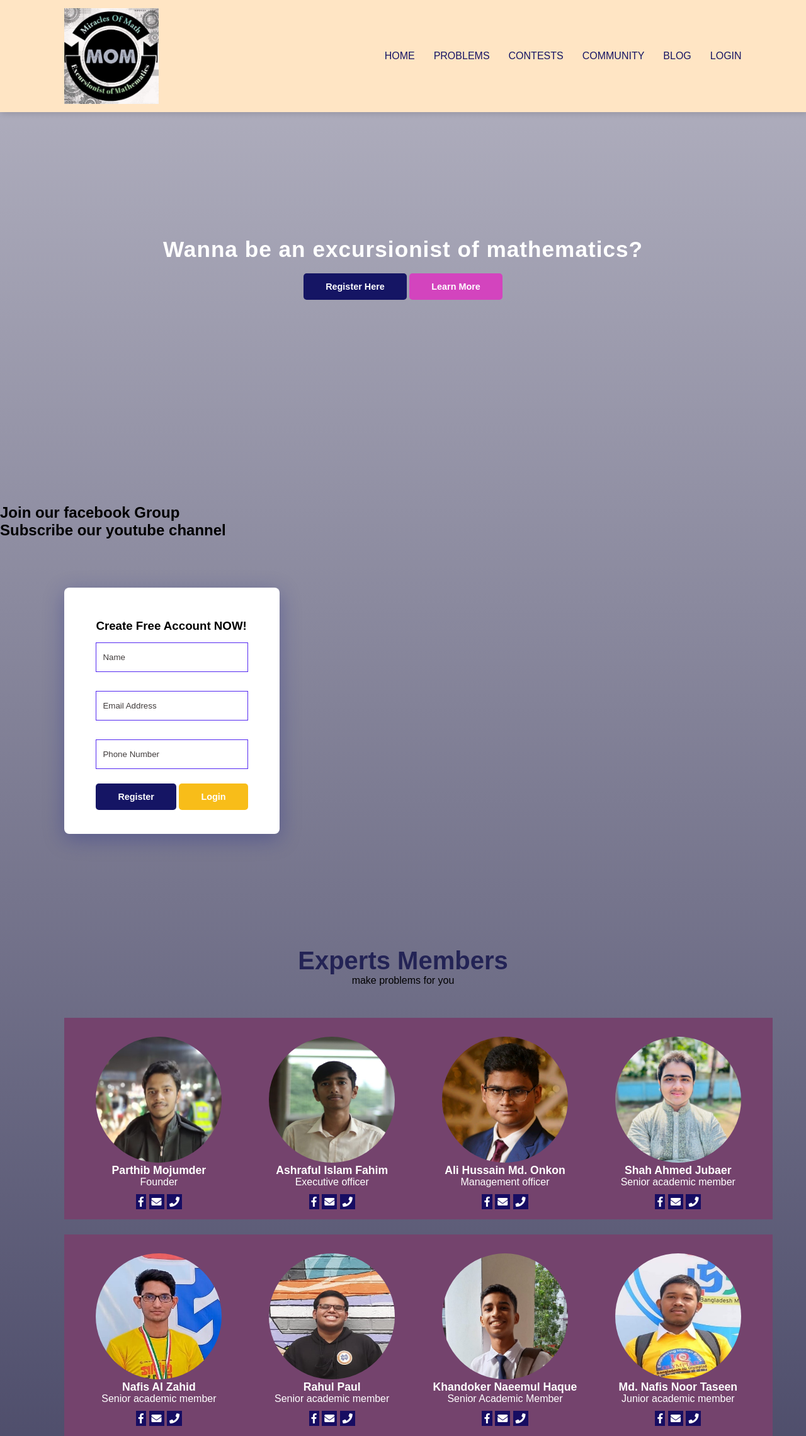
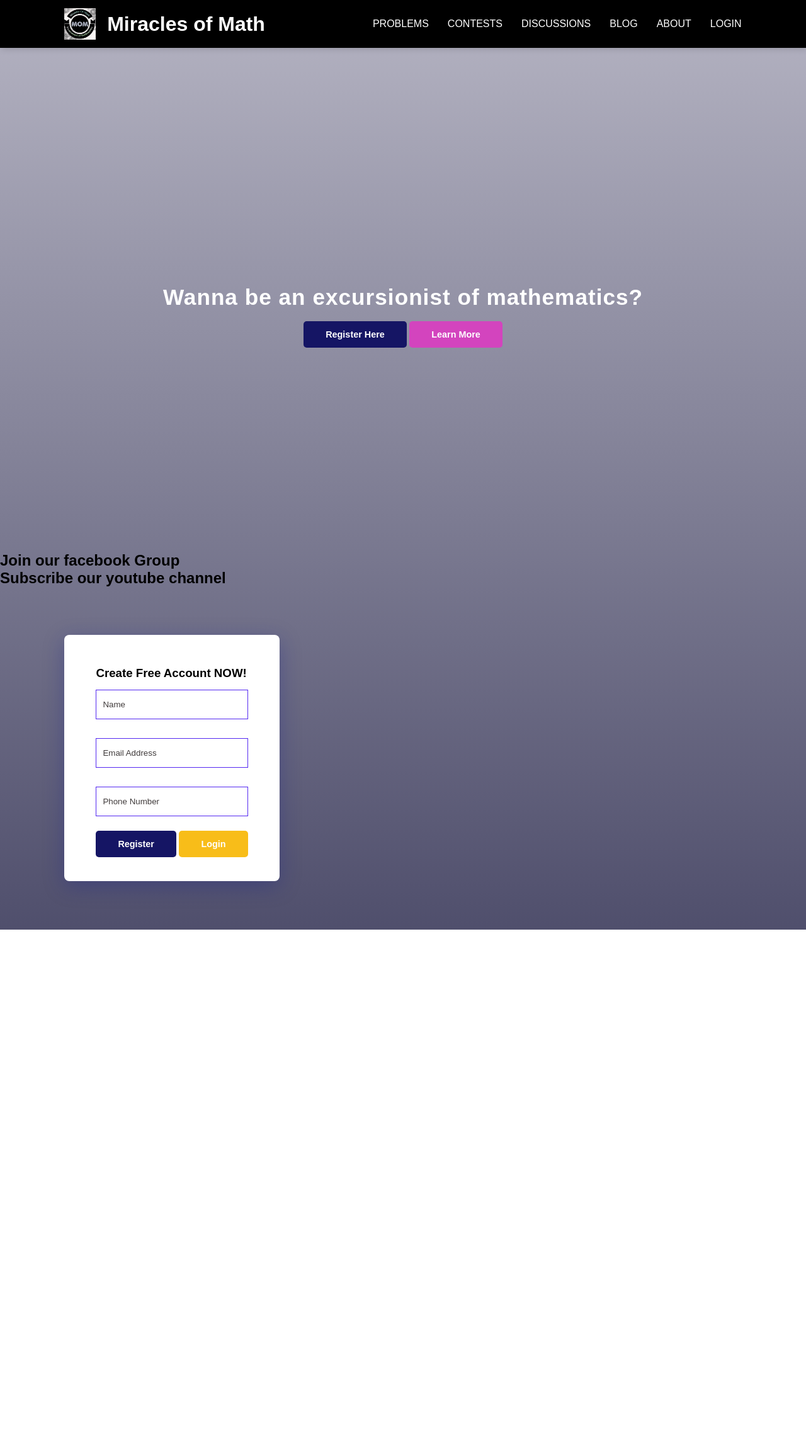
Before and after one commit to PromiMojumder38/Let-s-See-What-Happens, a plain HTML site: page index.html in a window 1280 px wide. Shown: the whole page at 63% size. After the commit the page ends 1476 px from the top, so only its background shows below. Drawn offline with Linux system fonts and the light colour scheme.

Commit message:
multiple pages added

```diff
--- a/index.html
+++ b/index.html
@@ -11,15 +11,17 @@
 
 <body>
  <nav>
-    <img src="images/logo.jpg" >
+
+      <a href = "index.html"><img src="images/logo.jpg"><h4>&nbsp&nbsp;Miracles of Math</h4></a>
+
     <div class="navigation">
         <ul>
-            <li><a href="#">HOME</a></li>
-            <li><a href="">PROBLEMS</a></li>
-            <li><a href="">CONTESTS</a></li>
-            <li><a href="">COMMUNITY</a></li>
-            <li><a href="">BLOG</a></li>
-            <li><a href="">LOGIN</a></li>
+            <li><a href="problems.html">PROBLEMS</a></li>
+            <li><a href="contest.html">CONTESTS</a></li>
+            <li><a href="disco.html">DISCUSSIONS</a></li>
+            <li><a href="blog.html">BLOG</a></li>
+            <li><a href="about.html">ABOUT</a></li>
+            <li><a href="login.html">LOGIN</a></li>
         </ul>
     </div>
  </nav>
@@ -64,106 +66,7 @@
     </div>
  </section>
 
- <!--profiles-->
- <section id="experts">
-    <h1>Experts Members</h1>
-    <p>make problems for you</p>
-    <div class="expert-box">
-        <div class="profile">
-            <img class="chobi" src="Images/parthib.jpg" alt="">
-            <h6 class="nam">Parthib Mojumder</h6>
-            <p>Founder</p>
-            <div class="pro-links">
-                <i class="fab fa-facebook-f"></i>
-                <i class="fa fa-envelope"></i>
-                <i class="fa fa-phone"></i>
-            </div>
-        </div>
 
-        <div class="profile">
-            <img class="chobi" src="Images/fahim.jpg" alt="">
-            <h6 class="nam">Ashraful Islam Fahim</h6>
-            <p>Executive officer</p>
-            <div class="pro-links">
-                <i class="fab fa-facebook-f"></i>
-                <i class="fa fa-envelope"></i>
-                <i class="fa fa-phone"></i>
-            </div>
-        </div>
-
-        <div class="profile">
-            <img class="chobi" src="Images/onkon.jpg" alt="">
-            <h6 class="nam">Ali Hussain Md. Onkon</h6>
-            <p>Management officer</p>
-            <div class="pro-links">
-                <i class="fab fa-facebook-f"></i>
-                <i class="fa fa-envelope"></i>
-                <i class="fa fa-phone"></i>
-            </div>
-    </div>
-
-    <div class="profile">
-        <img class="chobi" src="Images/jubaer.jpg" alt="">
-        <h6 class="nam">Shah Ahmed Jubaer</h6>
-        <p>Senior academic member</p>
-        <div class="pro-links">
-            <i class="fab fa-facebook-f"></i>
-            <i class="fa fa-envelope"></i>
-            <i class="fa fa-phone"></i>
-        </div>
-    </div>
-
-    <div class="profile">
-        <img class="chobi" src="Images/nafis.jpg" alt="">
-        <h6 class="nam">Nafis Al Zahid</h6>
-        <p>Senior academic member</p>
-        <div class="pro-links">
-            <i class="fab fa-facebook-f"></i>
-            <i class="fa fa-envelope"></i>
-            <i class="fa fa-phone"></i>
-        </div>
-</div>
-
-
-    <div class="profile">
-        <img class="chobi" src="Images/rahul.jpg" alt="">
-        <h6 class="nam">Rahul Paul</h6>
-        <p>Senior academic member</p>
-        <div class="pro-links">
-            <i class="fab fa-facebook-f"></i>
-            <i class="fa fa-envelope"></i>
-            <i class="fa fa-phone"></i>
-        </div>
-</div>
-
-<div class="profile">
-    <img class="chobi" src="Images/naeemul.jpg" alt="">
-    <h6 class="nam">Khandoker Naeemul Haque</h6>
-    <p>Senior Academic Member</p>
-    <div class="pro-links">
-        <i class="fab fa-facebook-f"></i>
-        <i class="fa fa-envelope"></i>
-        <i class="fa fa-phone"></i>
-    </div>
-</div>
-
-
-
-<div class="profile">
-    <img class="chobi" src="Images/taseen.jpg" alt="" width="200px">
-    <h6 class="nam">Md. Nafis Noor Taseen</h6>
-    <p>Junior academic member</p>
-    <div class="pro-links">
-        <i class="fab fa-facebook-f"></i>
-        <i class="fa fa-envelope"></i>
-        <i class="fa fa-phone"></i>
-    </div>
-</div>
-
-
-    </div>
-
- </section>
 
 </body>
 </html>
--- a/style.css
+++ b/style.css
@@ -25,9 +25,9 @@ h6{
 }
 
 nav{
-    position:fixed;
     width: 100%;
-    background-color:#ffe5c4;
+    background-color:#000;
+    color: #fff;
     display:flex;
     flex-direction: row;
     justify-content: space-between;
@@ -35,10 +35,22 @@ nav{
     align-items: center;
     box-shadow: 2px 2px 10px rgba(0,0,0,0.15);
 }
+nav h4{
+    float: left;
+    color: white;
+    font-size: 32px;
+    margin-top: 7px;
+}
+nav h4:hover{
+    color: yellow;
+    transition: 0.5s ease;
+}
 
 nav img{
-    width:150px;
+    height:50px;
+    width:50px;
     cursor:pointer;
+    float: left;
 }
 
  nav .navigation ul{
@@ -54,7 +66,7 @@ nav img{
 
  nav .navigation ul li a{
     text-decoration: none;
-    color: rgb(21,21,100);
+    color: #fff;
     font-size: 16px;
     font-weight: 500;
     transition: 0.3s ease;
```
Also changed, not shown: about.html (added, +128 -0 lines), blog.html (added), contest.html (added), disco.html (added), login.html (added), problems.html (added).
